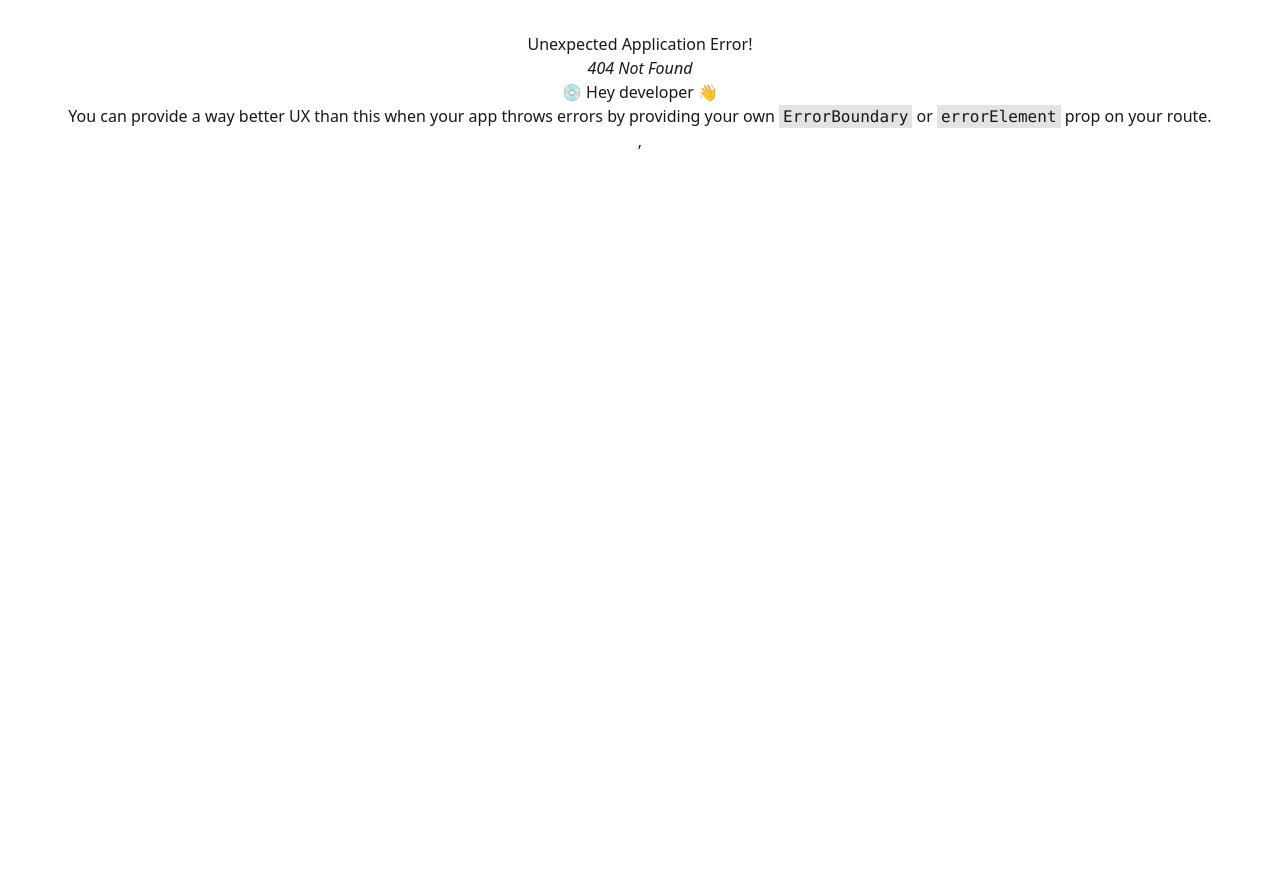
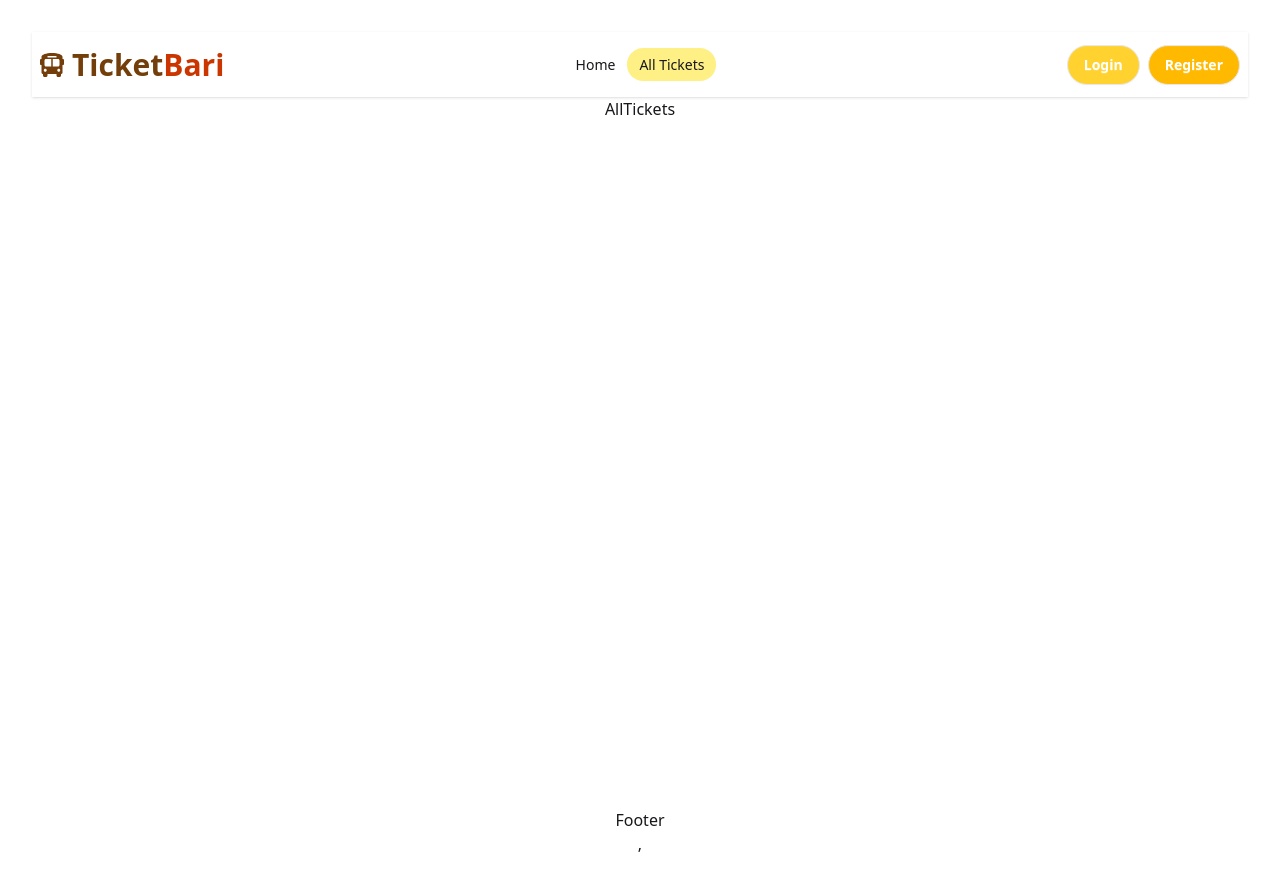
Before and after one commit to SumaiyaNishat/ticket-booking-platform-client, a React (Vite) app: page /allTickets in a window 1280 px wide. Before the commit this address had no page. Before the commit the page ends 800 px from the top, so only its background shows below. Built offline with nearby package versions, Linux system fonts and the light colour scheme.

Commit message:
create layouts and added navbar

```diff
--- a/package.json
+++ b/package.json
@@ -13,6 +13,7 @@
     "@tailwindcss/vite": "^4.1.18",
     "react": "^19.2.0",
     "react-dom": "^19.2.0",
+    "react-icons": "^5.5.0",
     "react-router": "^7.11.0",
     "tailwindcss": "^4.1.18"
   },
--- a/src/App.jsx
+++ b/src/App.jsx
@@ -1,33 +1,12 @@
 import { useState } from 'react'
-import reactLogo from './assets/react.svg'
-import viteLogo from '/vite.svg'
+
 import './App.css'
 
 function App() {
-  const [count, setCount] = useState(0)
 
   return (
     <>
-      <div>
-        <a href="https://vite.dev" target="_blank">
-          <img src={viteLogo} className="logo" alt="Vite logo" />
-        </a>
-        <a href="https://react.dev" target="_blank">
-          <img src={reactLogo} className="logo react" alt="React logo" />
-        </a>
-      </div>
-      <h1>Vite + React</h1>
-      <div className="card">
-        <button onClick={() => setCount((count) => count + 1)}>
-          count is {count}
-        </button>
-        <p>
-          Edit <code>src/App.jsx</code> and save to test HMR
-        </p>
-      </div>
-      <p className="read-the-docs">
-        Click on the Vite and React logos to learn more
-      </p>
+      <h1></h1>
     </>
   )
 }
--- /dev/null
+++ b/src/Pages/AllTickets/AllTickets.jsx
@@ -0,0 +1,9 @@
+import React from 'react'
+
+const AllTickets = () => {
+  return (
+    <div>AllTickets</div>
+  )
+}
+
+export default AllTickets;
--- /dev/null
+++ b/src/Pages/Home/Home.jsx
@@ -0,0 +1,9 @@
+import React from 'react'
+
+const Home = () => {
+  return (
+    <div>Home</div>
+  )
+}
+
+export default Home
--- /dev/null
+++ b/src/Pages/Shared/Footer/Footer.jsx
@@ -0,0 +1,9 @@
+import React from 'react'
+
+const Footer = () => {
+  return (
+    <div>Footer</div>
+  )
+}
+
+export default Footer
--- /dev/null
+++ b/src/Pages/Shared/Navbar/Navbar.jsx
@@ -0,0 +1,75 @@
+import React from "react";
+import { FaBusAlt } from "react-icons/fa";
+import { Link, NavLink } from "react-router";
+
+
+const Navbar = () => {
+
+  const links = (
+    <>
+      <li>
+        <NavLink to="/" className={({ isActive }) => (isActive ? "bg-yellow-200 hover:bg-yellow-300 rounded-xl" : "")}>
+          Home
+        </NavLink>
+      </li>
+      <li>
+        <NavLink to="/allTickets" className={({ isActive }) => (isActive ? "bg-yellow-200 hover:bg-yellow-300 rounded-2xl"  : "")}>
+          All Tickets
+        </NavLink>
+      </li>
+
+
+
+
+    </>
+  );
+  return (
+    <div className="navbar bg-base-100 shadow-sm">
+      <div className="navbar-start">
+        <div className="dropdown">
+          <div tabIndex={0} role="button" className="btn btn-ghost lg:hidden">
+            <svg
+              xmlns="http://www.w3.org/2000/svg"
+              className="h-5 w-5"
+              fill="none"
+              viewBox="0 0 24 24"
+              stroke="currentColor"
+            >
+              {" "}
+              <path
+                strokeLinecap="round"
+                strokeLinejoin="round"
+                strokeWidth="2"
+                d="M4 6h16M4 12h8m-8 6h16"
+              />{" "}
+            </svg>
+          </div>
+          <ul
+            tabIndex="-1"
+            className="menu menu-sm dropdown-content bg-base-100 rounded-box z-1 mt-3 w-52 p-2 shadow"
+          >
+            {links}
+          </ul>
+        </div>
+        <div className="flex gap-2 items-center">
+          <FaBusAlt className="text-2xl text-yellow-900" />
+          <Link to="/" className="text-3xl  text-yellow-900 font-semibold">
+            Ticket<span className=" text-orange-700">Bari</span>
+          </Link>
+        </div>
+      </div>
+      <div className="navbar-center hidden lg:flex">
+        <ul className="menu menu-horizontal px-1">{links}</ul>
+      </div>
+      <div className="navbar-end flex gap-2">
+
+
+         <Link to="/register" className="btn rounded-4xl bg-amber-300 text-white ">Login</Link>
+         <Link to="/register" className="btn rounded-4xl bg-amber-400 text-white">Register</Link>
+
+      </div>
+    </div>
+  );
+};
+
+export default Navbar;
--- /dev/null
+++ b/src/layouts/MainLayout.jsx
@@ -0,0 +1,21 @@
+import React from "react";
+
+import { Outlet } from "react-router";
+import Navbar from "../Pages/Shared/Navbar/Navbar";
+import Footer from "../Pages/Shared/Footer/Footer";
+
+const MainLayout = () => {
+  return (
+    <div className="flex flex-col min-h-screen">
+      <Navbar></Navbar>
+      <div className="flex-1">
+        <Outlet></Outlet>
+      </div>
+      <footer>
+        <Footer></Footer>
+      </footer>
+    </div>
+  );
+};
+
+export default MainLayout;
--- a/src/routes/router.jsx
+++ b/src/routes/router.jsx
@@ -1,8 +1,22 @@
 import { createBrowserRouter } from "react-router";
+import MainLayout from "../layouts/MainLayout";
+import Home from "../Pages/Home/Home";
+import AllTickets from "../Pages/AllTickets/AllTickets"
 
 export const router = createBrowserRouter([
   {
     path: "/",
-    element: <div>Hello World</div>,
+     element: <MainLayout></MainLayout>,
+    children: [
+      {
+        index: true,
+        element: <Home></Home>,
+      },
+      {
+        path:"allTickets",
+        element: <AllTickets></AllTickets>
+      }
+
+    ]
   },
 ]);
```
Also changed, not shown: src/index.css (+12 -0 lines), 1 other file (tests, documents, lock files or other folders).
